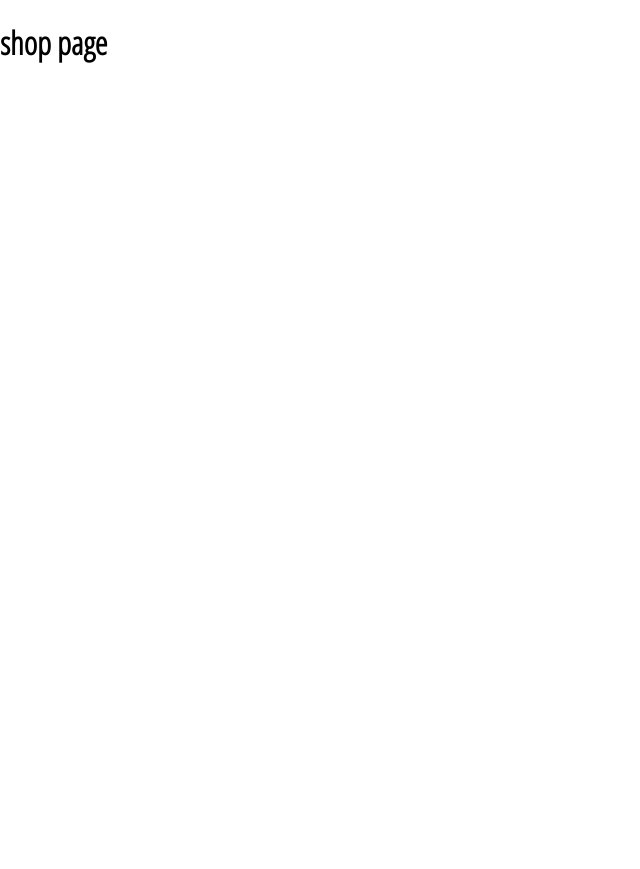
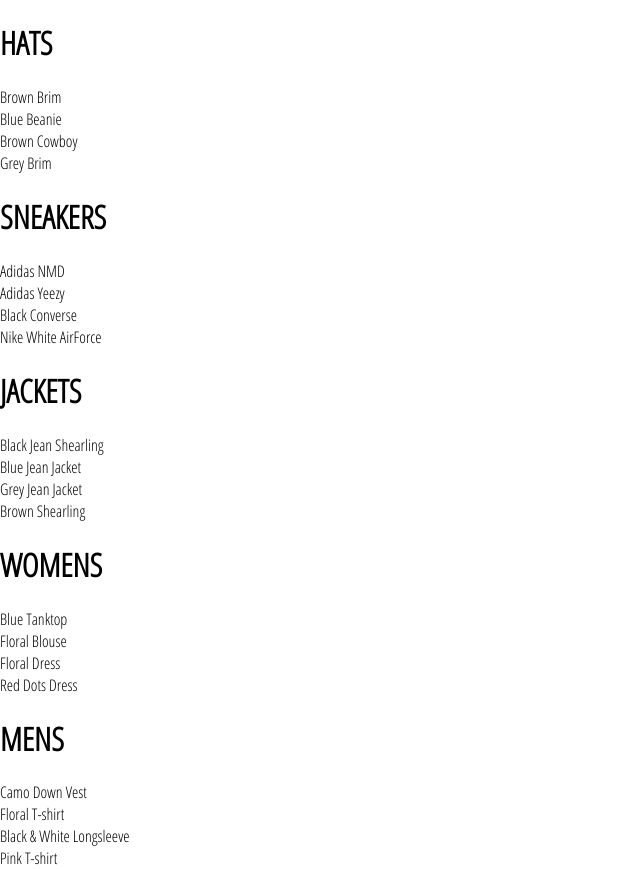
Before and after one commit to matthewlee07/sample-store, a React (Create React App) app: page /shop in a window 1280 px wide. Shown: the whole page, without its empty margins (0-640 px from the left). Before the commit the page ends 800 px from the top, so only its background shows below. Built offline with nearby package versions, Linux system fonts and the light colour scheme.

Commit message:
renders shop page with SHOP_DATA

```diff
--- a/src/App.js
+++ b/src/App.js
@@ -3,9 +3,8 @@
 
 import { Switch, Route } from "react-router-dom";
 
-import HomePage from "./pages/homepage.component";
-
-const ShopPage = () => <h1>shop page</h1>;
+import HomePage from "./pages/homepage/homepage.component";
+import ShopPage from "./pages/shop/shop.component";
 
 function App() {
   return (
--- /dev/null
+++ b/src/components/collection-preview/collection-preview.component.jsx
@@ -0,0 +1,18 @@
+import React from "react";
+
+import "./collection-preview.scss";
+
+const CollectionPreview = ({ title, items }) => (
+  <div className="collection-preview">
+    <h1 className="title"> {title.toUpperCase()}</h1>
+    <div className="preview">
+      {items
+        .filter((item, index) => index < 4)
+        .map(item => (
+          <div key={item.id}>{item.name}</div>
+        ))}
+    </div>
+  </div>
+);
+
+export default CollectionPreview;
--- a/src/components/directory/directory.component.jsx
+++ b/src/components/directory/directory.component.jsx
@@ -2,12 +2,12 @@
 import "./directory.styles.scss";
 
 import MenuItem from "../menu-item/menu-item.component";
-import directoryData from "./directory.data";
+import DIRECTORY_DATA from "./directory.data";
 
 class Directory extends React.Component {
   constructor() {
     super();
-    this.state = { sections: directoryData };
+    this.state = { sections: DIRECTORY_DATA };
   }
 
   render() {
--- a/src/components/directory/directory.data.js
+++ b/src/components/directory/directory.data.js
@@ -1,4 +1,4 @@
-const sections = [
+const SECTIONS = [
   {
     title: "hats",
     imageUrl: "https://i.ibb.co/cvpntL1/hats.png",
@@ -33,4 +33,4 @@
   }
 ];
 
-export default sections;
+export default SECTIONS;
--- a/src/pages/homepage.component.jsx
+++ b/src/pages/homepage/homepage.component.jsx
@@ -1,7 +1,7 @@
 import React from "react";
 import "./homepage.styles.scss";
 
-import Directory from "../components/directory/directory.component";
+import Directory from "../../components/directory/directory.component";
 
 const HomePage = () => (
   <div className="homepage">
--- /dev/null
+++ b/src/pages/shop/shop.component.jsx
@@ -0,0 +1,27 @@
+import React from "react";
+
+import SHOP_DATA from "./shop.data";
+
+import CollectionPreview from "../../components/collection-preview/collection-preview.component";
+
+class ShopPage extends React.Component {
+  constructor(props) {
+    super(props);
+    this.state = {
+      collection: SHOP_DATA
+    };
+  }
+
+  render() {
+    const { collection } = this.state;
+    return (
+      <div className="shop-page">
+        {collection.map(({ id, title, items }) => (
+          <CollectionPreview key={id} title={title} items={items} />
+        ))}
+      </div>
+    );
+  }
+}
+
+export default ShopPage;
--- /dev/null
+++ b/src/pages/shop/shop.data.js
@@ -0,0 +1,249 @@
+const SHOP_DATA = [
+  {
+    id: 1,
+    title: 'Hats',
+    routeName: 'hats',
+    items: [
+      {
+        id: 1,
+        name: 'Brown Brim',
+        imageUrl: 'https://i.ibb.co/ZYW3VTp/brown-brim.png',
+        price: 25
+      },
+      {
+        id: 2,
+        name: 'Blue Beanie',
+        imageUrl: 'https://i.ibb.co/ypkgK0X/blue-beanie.png',
+        price: 18
+      },
+      {
+        id: 3,
+        name: 'Brown Cowboy',
+        imageUrl: 'https://i.ibb.co/QdJwgmp/brown-cowboy.png',
+        price: 35
+      },
+      {
+        id: 4,
+        name: 'Grey Brim',
+        imageUrl: 'https://i.ibb.co/RjBLWxB/grey-brim.png',
+        price: 25
+      },
+      {
+        id: 5,
+        name: 'Green Beanie',
+        imageUrl: 'https://i.ibb.co/YTjW3vF/green-beanie.png',
+        price: 18
+      },
+      {
+        id: 6,
+        name: 'Palm Tree Cap',
+        imageUrl: 'https://i.ibb.co/rKBDvJX/palm-tree-cap.png',
+        price: 14
+      },
+      {
+        id: 7,
+        name: 'Red Beanie',
+        imageUrl: 'https://i.ibb.co/bLB646Z/red-beanie.png',
+        price: 18
+      },
+      {
+        id: 8,
+        name: 'Wolf Cap',
+        imageUrl: 'https://i.ibb.co/1f2nWMM/wolf-cap.png',
+        price: 14
+      },
+      {
+        id: 9,
+        name: 'Blue Snapback',
+        imageUrl: 'https://i.ibb.co/X2VJP2W/blue-snapback.png',
+        price: 16
+      }
+    ]
+  },
+  {
+    id: 2,
+    title: 'Sneakers',
+    routeName: 'sneakers',
+    items: [
+      {
+        id: 10,
+        name: 'Adidas NMD',
+        imageUrl: 'https://i.ibb.co/0s3pdnc/adidas-nmd.png',
+        price: 220
+      },
+      {
+        id: 11,
+        name: 'Adidas Yeezy',
+        imageUrl: 'https://i.ibb.co/dJbG1cT/yeezy.png',
+        price: 280
+      },
+      {
+        id: 12,
+        name: 'Black Converse',
+        imageUrl: 'https://i.ibb.co/bPmVXyP/black-converse.png',
+        price: 110
+      },
+      {
+        id: 13,
+        name: 'Nike White AirForce',
+        imageUrl: 'https://i.ibb.co/1RcFPk0/white-nike-high-tops.png',
+        price: 160
+      },
+      {
+        id: 14,
+        name: 'Nike Red High Tops',
+        imageUrl: 'https://i.ibb.co/QcvzydB/nikes-red.png',
+        price: 160
+      },
+      {
+        id: 15,
+        name: 'Nike Brown High Tops',
+        imageUrl: 'https://i.ibb.co/fMTV342/nike-brown.png',
+        price: 160
+      },
+      {
+        id: 16,
+        name: 'Air Jordan Limited',
+        imageUrl: 'https://i.ibb.co/w4k6Ws9/nike-funky.png',
+        price: 190
+      },
+      {
+        id: 17,
+        name: 'Timberlands',
+        imageUrl: 'https://i.ibb.co/Mhh6wBg/timberlands.png',
+        price: 200
+      }
+    ]
+  },
+  {
+    id: 3,
+    title: 'Jackets',
+    routeName: 'jackets',
+    items: [
+      {
+        id: 18,
+        name: 'Black Jean Shearling',
+        imageUrl: 'https://i.ibb.co/XzcwL5s/black-shearling.png',
+        price: 125
+      },
+      {
+        id: 19,
+        name: 'Blue Jean Jacket',
+        imageUrl: 'https://i.ibb.co/mJS6vz0/blue-jean-jacket.png',
+        price: 90
+      },
+      {
+        id: 20,
+        name: 'Grey Jean Jacket',
+        imageUrl: 'https://i.ibb.co/N71k1ML/grey-jean-jacket.png',
+        price: 90
+      },
+      {
+        id: 21,
+        name: 'Brown Shearling',
+        imageUrl: 'https://i.ibb.co/s96FpdP/brown-shearling.png',
+        price: 165
+      },
+      {
+        id: 22,
+        name: 'Tan Trench',
+        imageUrl: 'https://i.ibb.co/M6hHc3F/brown-trench.png',
+        price: 185
+      }
+    ]
+  },
+  {
+    id: 4,
+    title: 'Womens',
+    routeName: 'womens',
+    items: [
+      {
+        id: 23,
+        name: 'Blue Tanktop',
+        imageUrl: 'https://i.ibb.co/7CQVJNm/blue-tank.png',
+        price: 25
+      },
+      {
+        id: 24,
+        name: 'Floral Blouse',
+        imageUrl: 'https://i.ibb.co/4W2DGKm/floral-blouse.png',
+        price: 20
+      },
+      {
+        id: 25,
+        name: 'Floral Dress',
+        imageUrl: 'https://i.ibb.co/KV18Ysr/floral-skirt.png',
+        price: 80
+      },
+      {
+        id: 26,
+        name: 'Red Dots Dress',
+        imageUrl: 'https://i.ibb.co/N3BN1bh/red-polka-dot-dress.png',
+        price: 80
+      },
+      {
+        id: 27,
+        name: 'Striped Sweater',
+        imageUrl: 'https://i.ibb.co/KmSkMbH/striped-sweater.png',
+        price: 45
+      },
+      {
+        id: 28,
+        name: 'Yellow Track Suit',
+        imageUrl: 'https://i.ibb.co/v1cvwNf/yellow-track-suit.png',
+        price: 135
+      },
+      {
+        id: 29,
+        name: 'White Blouse',
+        imageUrl: 'https://i.ibb.co/qBcrsJg/white-vest.png',
+        price: 20
+      }
+    ]
+  },
+  {
+    id: 5,
+    title: 'Mens',
+    routeName: 'mens',
+    items: [
+      {
+        id: 30,
+        name: 'Camo Down Vest',
+        imageUrl: 'https://i.ibb.co/xJS0T3Y/camo-vest.png',
+        price: 325
+      },
+      {
+        id: 31,
+        name: 'Floral T-shirt',
+        imageUrl: 'https://i.ibb.co/qMQ75QZ/floral-shirt.png',
+        price: 20
+      },
+      {
+        id: 32,
+        name: 'Black & White Longsleeve',
+        imageUrl: 'https://i.ibb.co/55z32tw/long-sleeve.png',
+        price: 25
+      },
+      {
+        id: 33,
+        name: 'Pink T-shirt',
+        imageUrl: 'https://i.ibb.co/RvwnBL8/pink-shirt.png',
+        price: 25
+      },
+      {
+        id: 34,
+        name: 'Jean Long Sleeve',
+        imageUrl: 'https://i.ibb.co/VpW4x5t/roll-up-jean-shirt.png',
+        price: 40
+      },
+      {
+        id: 35,
+        name: 'Burgundy T-shirt',
+        imageUrl: 'https://i.ibb.co/mh3VM1f/polka-dot-shirt.png',
+        price: 25
+      }
+    ]
+  }
+];
+
+export default SHOP_DATA;
```
Also changed, not shown: src/components/collection-preview/collection-preview.scss (added), src/pages/homepage/homepage.styles.scss (renamed from src/pages/homepage.styles.scss).
